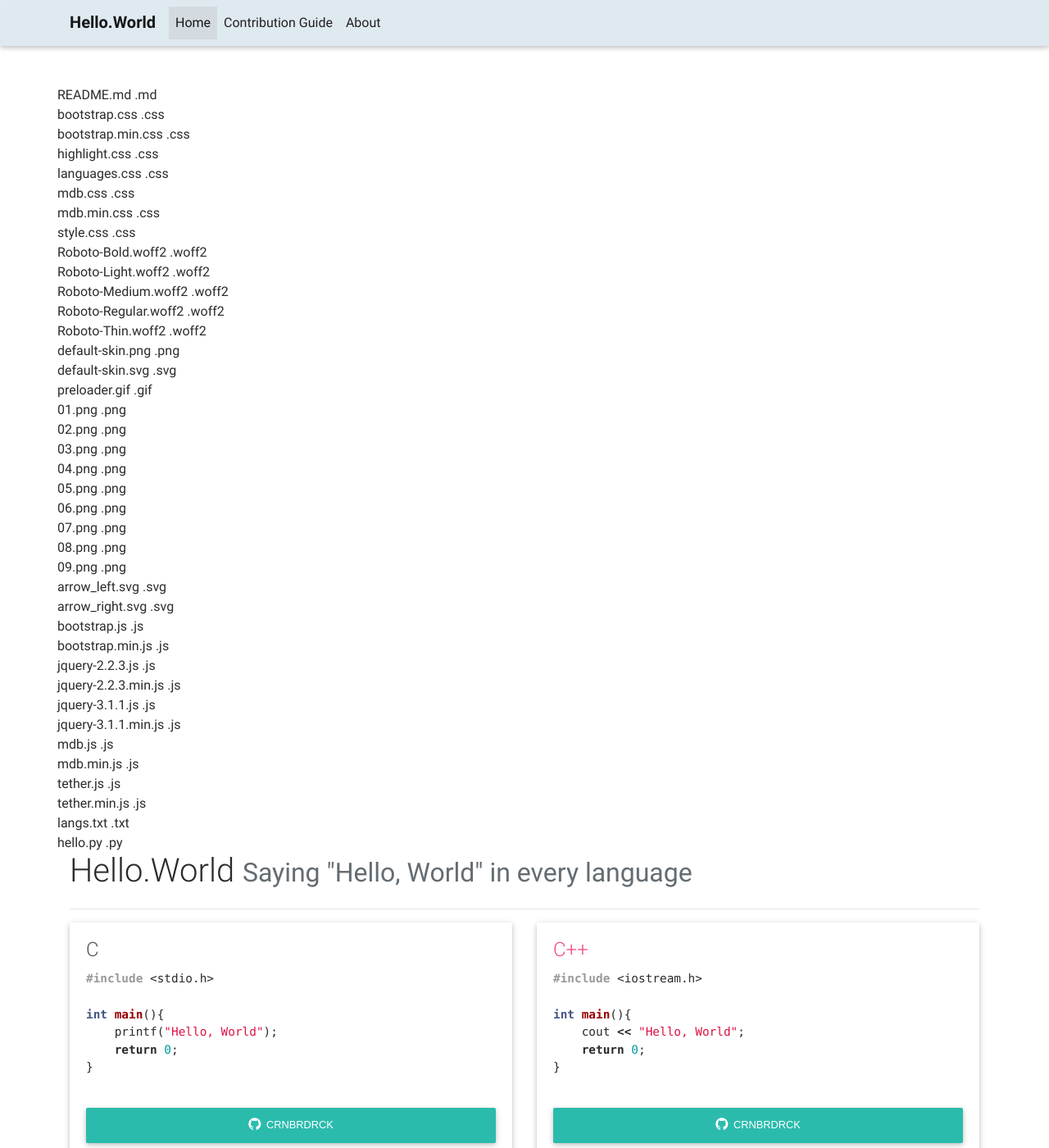
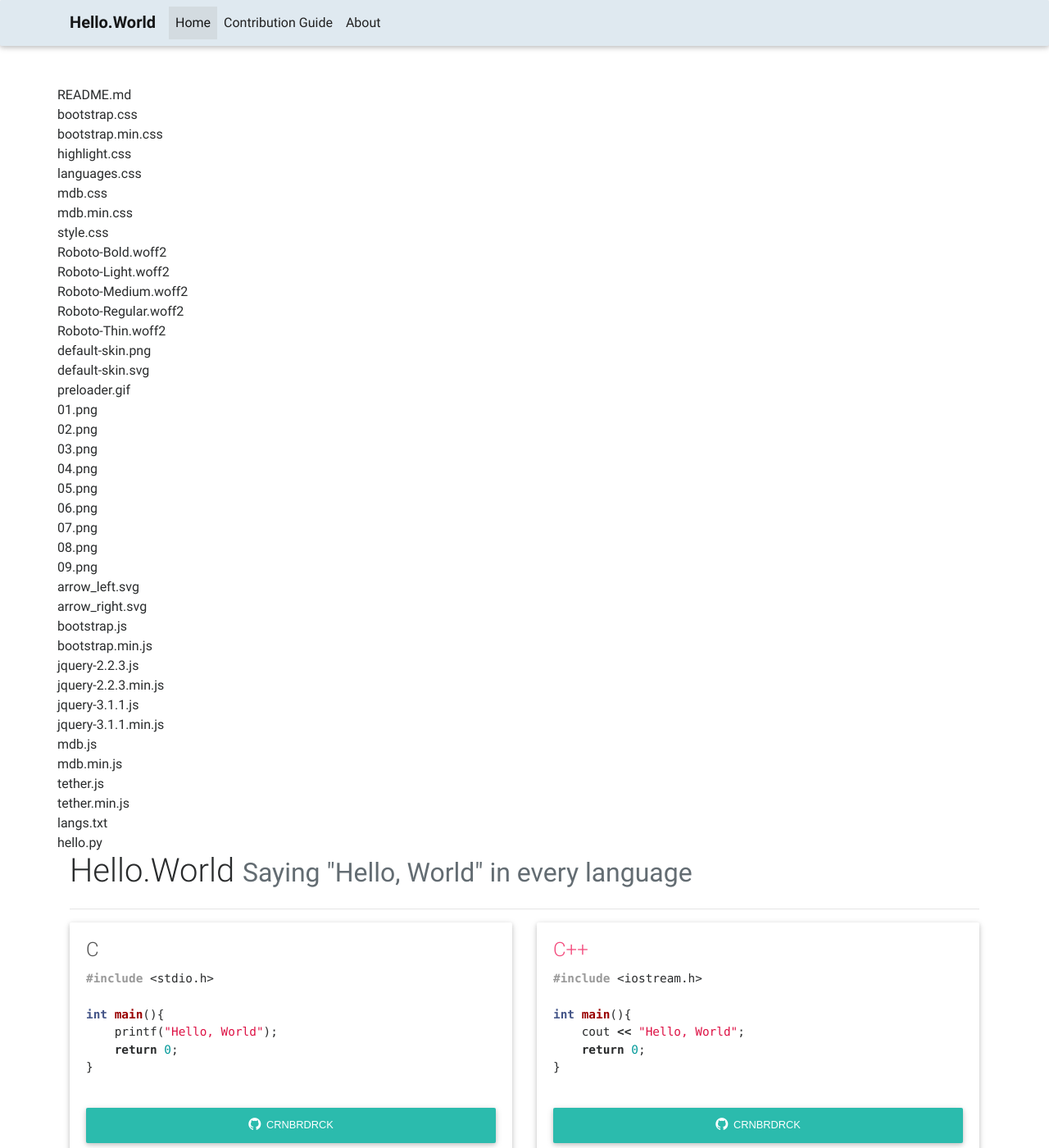
Before and after one commit to freyamade/hello.world, a Jekyll site: the page built from index.md, in a window 1280 px wide and 1400 px high. Shown: the whole window at 82% size. Built offline with Jekyll 4.4.1, drawn with Linux system fonts in a browser that asks for light colours; nearby versions of some CDN libraries.

Commit message:
Update index.html

```diff
--- a/_layouts/index.html
+++ b/_layouts/index.html
@@ -85,7 +85,7 @@
             <div class="row">
                 {% assign code_files = site.static_files | where: "code", true %}
                 {% for program in site.static_files %}
-                    {{ program.name }} {{ program.extname }}<br />
+                    {{ program.name }} {{ program.data }}<br />
                 {% endfor %}
             </div>
 
```
